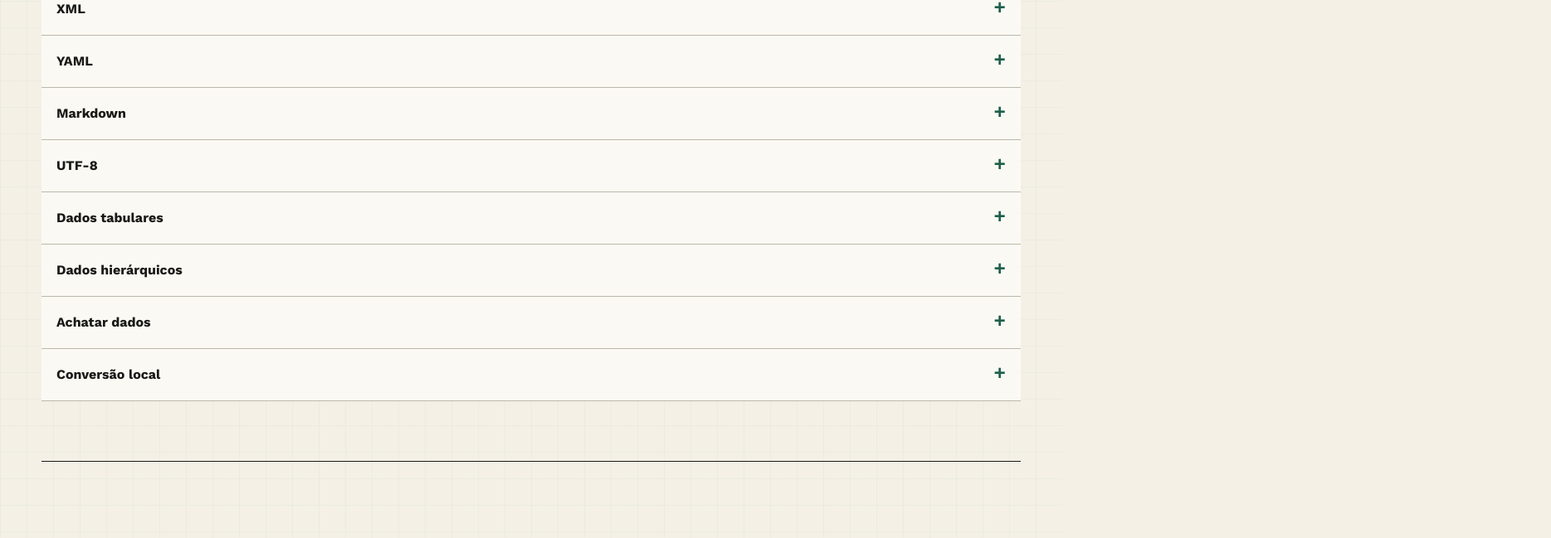
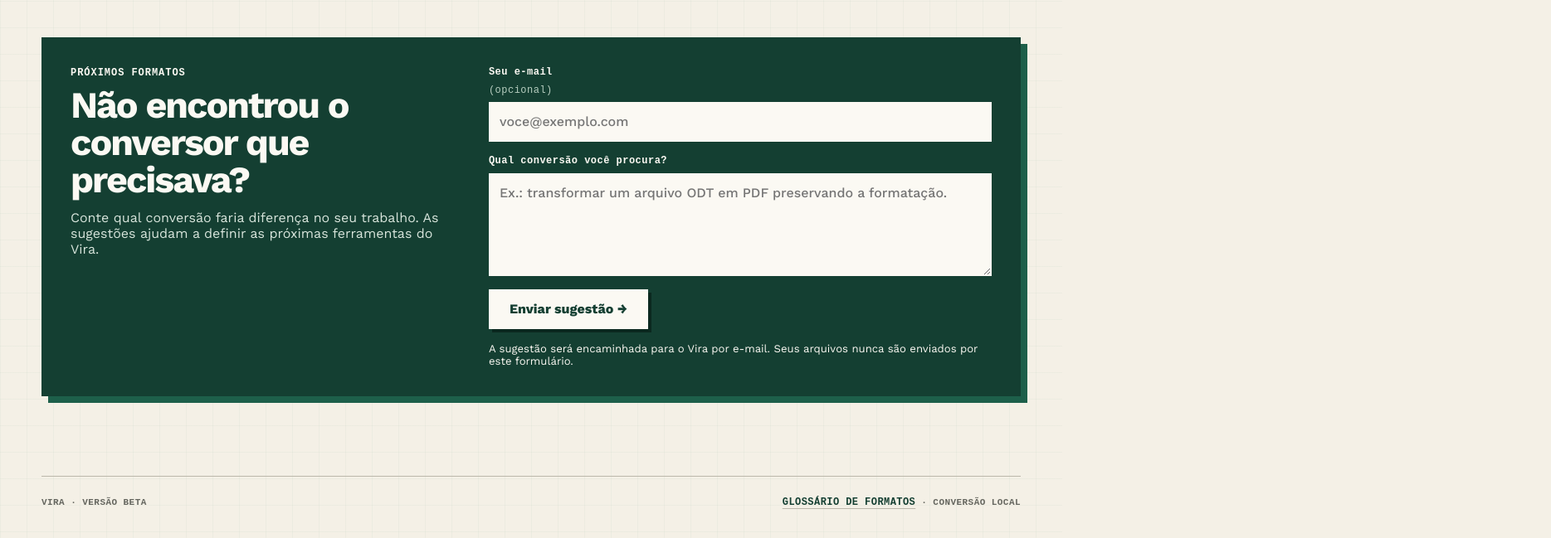
Before and after one commit to valdirmoura/dataconverteronline, a React (Vite) app: page / in a window 1280 px wide. Shown: the part 1535-2184 px from the top of the page at 83% size, 1869 px wide, since content can reach past the window. Built offline with nearby package versions, Linux system fonts and the light colour scheme.

Commit message:
feat: add suggestions form and standalone glossary

```diff
--- a/src/App.css
+++ b/src/App.css
@@ -875,3 +875,129 @@ footer {
     padding-bottom: 52px;
   }
 }
+.header-nav {
+  display: flex;
+  align-items: center;
+  gap: 22px;
+}
+
+.header-nav > a,
+footer a {
+  color: var(--green-dark);
+  font: 700 12px/1.2 var(--mono);
+  text-decoration-color: var(--line);
+  text-underline-offset: 4px;
+}
+
+.glossary-page {
+  padding-top: 56px;
+}
+
+.glossary-page .glossary {
+  margin-bottom: 0;
+  border-bottom: 0;
+}
+
+.suggestion {
+  display: grid;
+  grid-template-columns: minmax(0, 0.85fr) minmax(340px, 1.15fr);
+  gap: 56px;
+  margin: 0 0 96px;
+  padding: 34px;
+  color: var(--paper-bright);
+  border: 1px solid var(--green-dark);
+  background: var(--green-dark);
+  box-shadow: 8px 8px 0 var(--green);
+}
+
+.suggestion .eyebrow,
+.suggestion h2,
+.suggestion p {
+  color: inherit;
+}
+
+.suggestion h2 {
+  max-width: 530px;
+  margin: 8px 0 14px;
+  font-family: var(--sans);
+  font-size: clamp(2rem, 3.5vw, 3.25rem);
+  line-height: 1;
+  letter-spacing: -0.045em;
+}
+
+.suggestion-copy > p:not(.eyebrow) {
+  max-width: 470px;
+  margin: 0;
+  color: #d8e5dc;
+}
+
+.suggestion-form {
+  display: grid;
+  gap: 16px;
+}
+
+.suggestion-form label {
+  display: grid;
+  gap: 7px;
+  color: var(--paper-bright);
+  font: 700 12px/1.2 var(--mono);
+  letter-spacing: 0.04em;
+}
+
+.suggestion-form label span {
+  color: #b7cec0;
+  font-weight: 500;
+}
+
+.suggestion-form input,
+.suggestion-form textarea {
+  box-sizing: border-box;
+  width: 100%;
+  min-height: 46px;
+  padding: 12px;
+  color: var(--ink);
+  border: 1px solid var(--paper-bright);
+  border-radius: 0;
+  background: var(--paper-bright);
+  font: 500 1rem/1.4 var(--sans);
+}
+
+.suggestion-form textarea {
+  min-height: 124px;
+  resize: vertical;
+}
+
+.suggestion-form .primary-button {
+  justify-self: start;
+  color: var(--green-dark);
+  border-color: var(--paper-bright);
+  background: var(--paper-bright);
+  box-shadow: 4px 4px 0 #0b281f;
+}
+
+.form-note {
+  margin: 0;
+  color: #b7cec0;
+  font-size: 0.82rem;
+}
+
+@media (max-width: 720px) {
+  .header-nav {
+    gap: 12px;
+  }
+
+  .privacy-note {
+    display: none;
+  }
+
+  .glossary-page {
+    padding-top: 36px;
+  }
+
+  .suggestion {
+    grid-template-columns: 1fr;
+    gap: 28px;
+    margin-bottom: 72px;
+    padding: 24px;
+  }
+}
--- a/src/App.tsx
+++ b/src/App.tsx
@@ -1,49 +1,62 @@
 import './App.css'
+import { Glossary } from './Glossary'
+import { SuggestionForm } from './SuggestionForm'
 import { UnifiedConverter } from './UnifiedConverter'
-import { Glossary } from './Glossary'
 
-function App() {
+function Header() {
   return (
-    <div className="app-shell">
     <header className="site-header">
-        <a className="brand" href="#top" aria-label="Vira — início">
+      <a className="brand" href="/" aria-label="Vira — início">
         <span className="brand-mark" aria-hidden="true">V/</span>
         <span>Vira</span>
       </a>
-        <span className="privacy-note"><span aria-hidden="true">●</span> Seus dados não saem do navegador</span>
+      <nav className="header-nav" aria-label="Navegação principal">
+        <a href="/glossario">Glossário</a>
+        <span className="privacy-note"><span aria-hidden="true">●</span> Seus arquivos não saem do navegador</span>
+      </nav>
     </header>
+  )
+}
 
+function Footer() {
+  return (
+    <footer>
+      <span>Vira · Versão beta</span>
+      <span><a href="/glossario">Glossário de formatos</a> · Conversão local</span>
+    </footer>
+  )
+}
+
+function App() {
+  const isGlossaryPage = window.location.pathname.replace(/\/+$/, '') === '/glossario'
+
+  return (
+    <div className="app-shell">
+      <Header />
+      {isGlossaryPage ? (
+        <main id="top" className="glossary-page"><Glossary /></main>
+      ) : (
         <main id="top">
           <section className="hero-copy" aria-labelledby="page-title">
             <p className="eyebrow">UTILIDADE DIGITAL · ACESSO ABERTO</p>
             <h1 id="page-title">Seus dados, no formato que você precisa.</h1>
-          <p className="lede">
-            Transforme um arquivo que você já possui em um formato realmente útil —
-            sem assinatura extra e sem precisar programar.
-          </p>
+            <p className="lede">Transforme um arquivo que você já possui em um formato realmente útil — sem assinatura extra e sem precisar programar.</p>
           </section>
 
           <UnifiedConverter />
-
-        <Glossary />
 
           <section className="manifesto" aria-labelledby="manifesto-title">
             <p className="eyebrow">POR QUE EXISTE</p>
             <div>
               <h2 id="manifesto-title">A tecnologia deve devolver autonomia, não criar mais uma barreira.</h2>
-            <p>
-              Este projeto nasceu quando um arquivo legítimo só podia ser exportado em JSON
-              no plano gratuito de uma plataforma. A IA tornou viável criar uma ferramenta
-              simples para transformar esses dados — e compartilhar esse acesso com outras pessoas.
-            </p>
+              <p>Este projeto nasceu quando um arquivo legítimo só podia ser exportado em JSON no plano gratuito de uma plataforma. A IA tornou viável criar uma ferramenta simples para transformar esses dados — e compartilhar esse acesso com outras pessoas.</p>
             </div>
           </section>
+
+          <SuggestionForm />
         </main>
-
-      <footer>
-        <span>Vira · Versão beta</span>
-        <span>Conversão local · nenhum upload para servidor</span>
-      </footer>
+      )}
+      <Footer />
     </div>
   )
 }
--- /dev/null
+++ b/src/SuggestionForm.tsx
@@ -0,0 +1,26 @@
+export function SuggestionForm() {
+  return (
+    <section className="suggestion" aria-labelledby="suggestion-title">
+      <div className="suggestion-copy">
+        <p className="eyebrow">PRÓXIMOS FORMATOS</p>
+        <h2 id="suggestion-title">Não encontrou o conversor que precisava?</h2>
+        <p>Conte qual conversão faria diferença no seu trabalho. As sugestões ajudam a definir as próximas ferramentas do Vira.</p>
+      </div>
+      <form action="https://formsubmit.co/valdirfmoura@gmail.com" method="POST" target="_blank" className="suggestion-form">
+        <input type="hidden" name="_subject" value="Nova sugestão para o Vira" />
+        <input type="hidden" name="_template" value="table" />
+        <input type="text" name="_honey" className="visually-hidden" tabIndex={-1} autoComplete="off" />
+        <label>
+          Seu e-mail <span>(opcional)</span>
+          <input type="email" name="email" autoComplete="email" placeholder="voce@exemplo.com" />
+        </label>
+        <label>
+          Qual conversão você procura?
+          <textarea name="sugestao" required minLength={10} placeholder="Ex.: transformar um arquivo ODT em PDF preservando a formatação." />
+        </label>
+        <button className="primary-button" type="submit">Enviar sugestão <span aria-hidden="true">→</span></button>
+        <p className="form-note">A sugestão será encaminhada para o Vira por e-mail. Seus arquivos nunca são enviados por este formulário.</p>
+      </form>
+    </section>
+  )
+}
```
Lines whose indentation alone changed are shown as unchanged.
